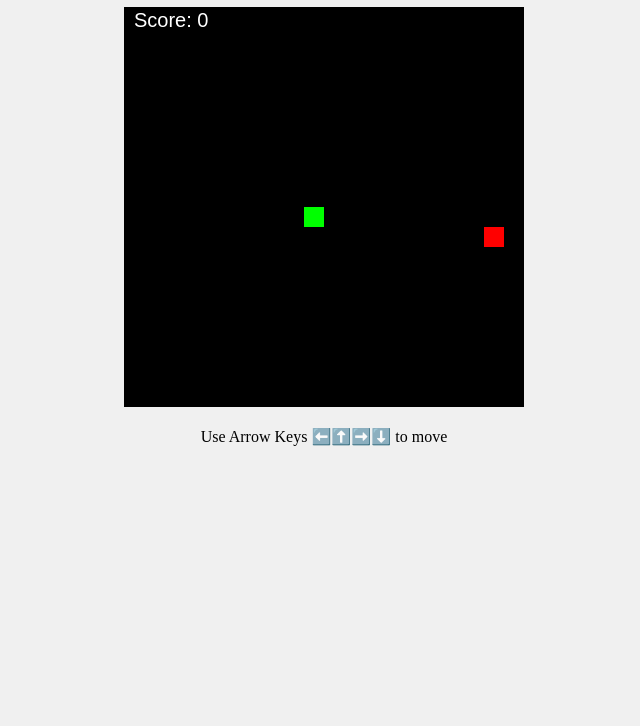
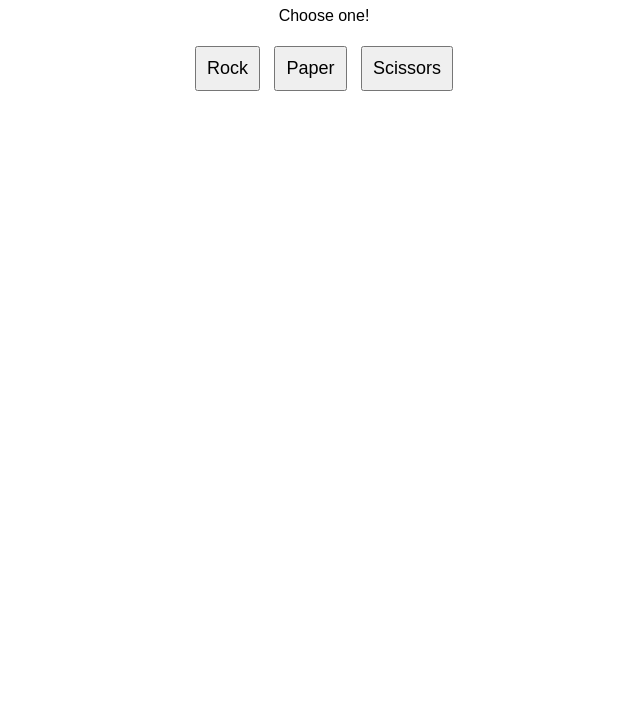
Before and after one commit to kattimenusharon-pixel/challenge, a plain HTML site: page index.html in a window 1280 px wide. Shown: the part 74-800 px from the top of the page, without its empty margins (316-956 px from the left). Drawn offline with Linux system fonts and the light colour scheme.

Commit message:
Update index.html

```diff
--- a/index.html
+++ b/index.html
@@ -2,106 +2,40 @@
 <html lang="en">
 <head>
   <meta charset="UTF-8">
-  <title>Snake Game</title>
+  <title>Rock Paper Scissors</title>
   <style>
-    body { text-align: center; background: #f0f0f0; }
-    canvas { background: #000; display: block; margin: 20px auto; }
-    h1 { font-family: Arial, sans-serif; }
+    body { text-align: center; font-family: Arial; }
+    button { padding: 10px; margin: 5px; font-size: 18px; }
   </style>
 </head>
 <body>
-  <h1>🐍 Snake Game</h1>
-  <canvas id="gameCanvas" width="400" height="400"></canvas>
-  <p>Use Arrow Keys ⬅️⬆️➡️⬇️ to move</p>
+  <h1>Rock Paper Scissors ✊✋✌️</h1>
+  <p id="result">Choose one!</p>
+  <button onclick="play('rock')">Rock</button>
+  <button onclick="play('paper')">Paper</button>
+  <button onclick="play('scissors')">Scissors</button>
 
   <script>
-    const canvas = document.getElementById("gameCanvas");
-    const ctx = canvas.getContext("2d");
+    function play(userChoice) {
+      const choices = ["rock", "paper", "scissors"];
+      const computer = choices[Math.floor(Math.random() * 3)];
+      let result = "";
 
-    const box = 20; // grid size
-    let snake = [{ x: 9 * box, y: 10 * box }];
-    let direction;
-    let food = {
-      x: Math.floor(Math.random() * 19 + 1) * box,
-      y: Math.floor(Math.random() * 19 + 1) * box
-    };
-    let score = 0;
-
-    document.addEventListener("keydown", changeDirection);
-
-    function changeDirection(event) {
-      if (event.key === "ArrowLeft" && direction !== "RIGHT") direction = "LEFT";
-      else if (event.key === "ArrowUp" && direction !== "DOWN") direction = "UP";
-      else if (event.key === "ArrowRight" && direction !== "LEFT") direction = "RIGHT";
-      else if (event.key === "ArrowDown" && direction !== "UP") direction = "DOWN";
-    }
-
-    function draw() {
-      ctx.clearRect(0, 0, canvas.width, canvas.height);
-
-      // draw snake
-      for (let i = 0; i < snake.length; i++) {
-        ctx.fillStyle = i === 0 ? "lime" : "white";
-        ctx.fillRect(snake[i].x, snake[i].y, box, box);
+      if (userChoice === computer) {
+        result = "It's a Draw!";
+      } else if (
+        (userChoice === "rock" && computer === "scissors") ||
+        (userChoice === "paper" && computer === "rock") ||
+        (userChoice === "scissors" && computer === "paper")
+      ) {
+        result = "You Win! 🎉";
+      } else {
+        result = "You Lose 😢";
       }
 
-      // draw food
-      ctx.fillStyle = "red";
-      ctx.fillRect(food.x, food.y, box, box);
-
-      // move snake
-      let snakeX = snake[0].x;
-      let snakeY = snake[0].y;
-
-      if (direction === "LEFT") snakeX -= box;
-      if (direction === "UP") snakeY -= box;
-      if (direction === "RIGHT") snakeX += box;
-      if (direction === "DOWN") snakeY += box;
-
-      // eat food
-      if (snakeX === food.x && snakeY === food.y) {
-        score++;
-        food = {
-          x: Math.floor(Math.random() * 19 + 1) * box,
-          y: Math.floor(Math.random() * 19 + 1) * box
-        };
-      } else {
-        snake.pop();
-      }
-
-      // new head
-      const newHead = { x: snakeX, y: snakeY };
-
-      // game over
-      if (
-        snakeX < 0 ||
-        snakeY < 0 ||
-        snakeX >= canvas.width ||
-        snakeY >= canvas.height ||
-        collision(newHead, snake)
-      ) {
-        clearInterval(game);
-        alert("Game Over! Your score: " + score);
-      }
-
-      snake.unshift(newHead);
-
-      // draw score
-      ctx.fillStyle = "white";
-      ctx.font = "20px Arial";
-      ctx.fillText("Score: " + score, 10, 20);
+      document.getElementById("result").textContent =
+        `You: ${userChoice} | Computer: ${computer} → ${result}`;
     }
-
-    function collision(head, array) {
-      for (let i = 0; i < array.length; i++) {
-        if (head.x === array[i].x && head.y === array[i].y) {
-          return true;
-        }
-      }
-      return false;
-    }
-
-    let game = setInterval(draw, 100);
   </script>
 </body>
 </html>
```
